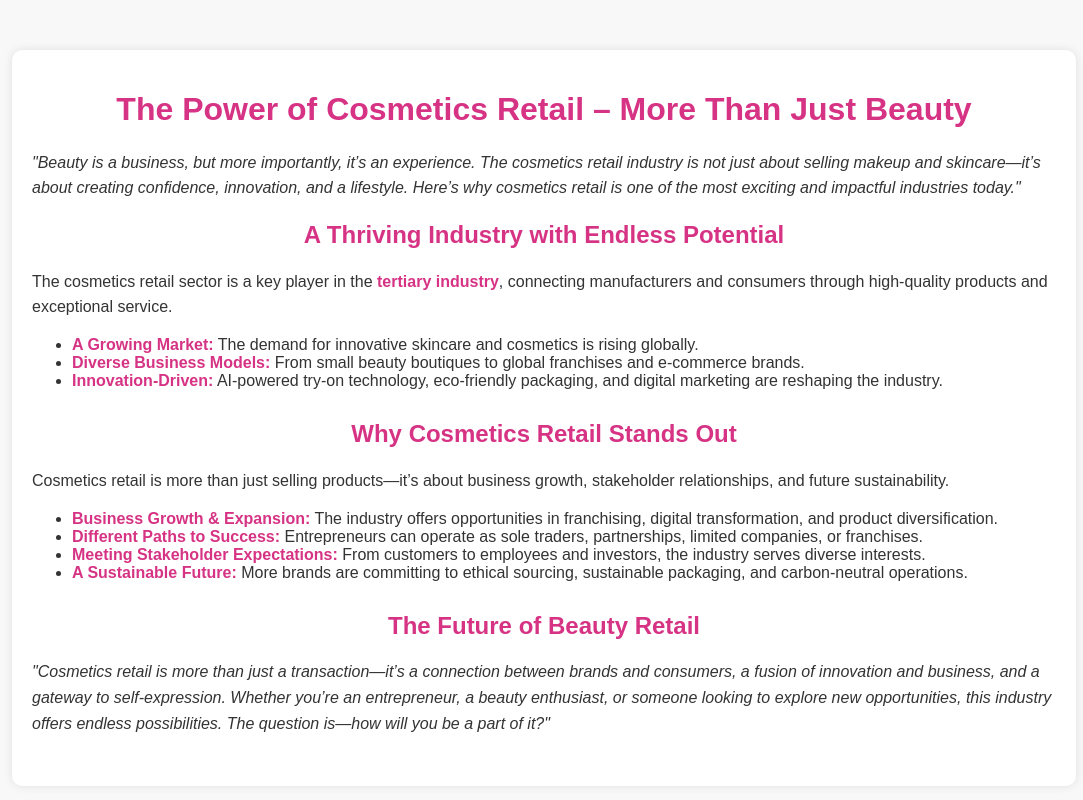
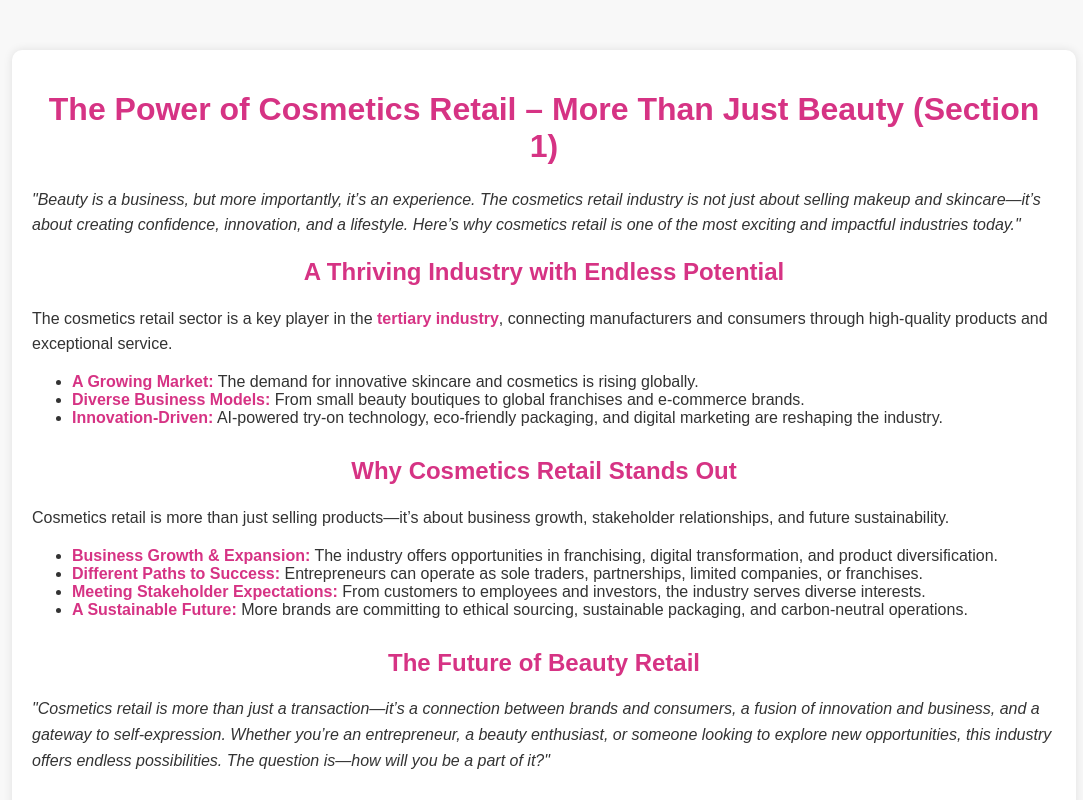
Before and after one commit to STEVE-Cloud-bit/html-starter, a plain HTML site: page business.html in a window 1280 px wide. Shown: the top 800 px of the page, without its empty margins (96-1179 px from the left). Drawn offline with Linux system fonts and the light colour scheme.

Commit message:
Update business.html

```diff
--- a/business.html
+++ b/business.html
@@ -47,7 +47,7 @@
 <body>
 
     <div class="container">
-        <h1>The Power of Cosmetics Retail – More Than Just Beauty</h1>
+        <h1>The Power of Cosmetics Retail – More Than Just Beauty (Section 1)</h1>
 
         <p><em>"Beauty is a business, but more importantly, it’s an experience. The cosmetics retail industry is not just about selling makeup and skincare—it’s about creating confidence, innovation, and a lifestyle. Here’s why cosmetics retail is one of the most exciting and impactful industries today."</em></p>
 
```
